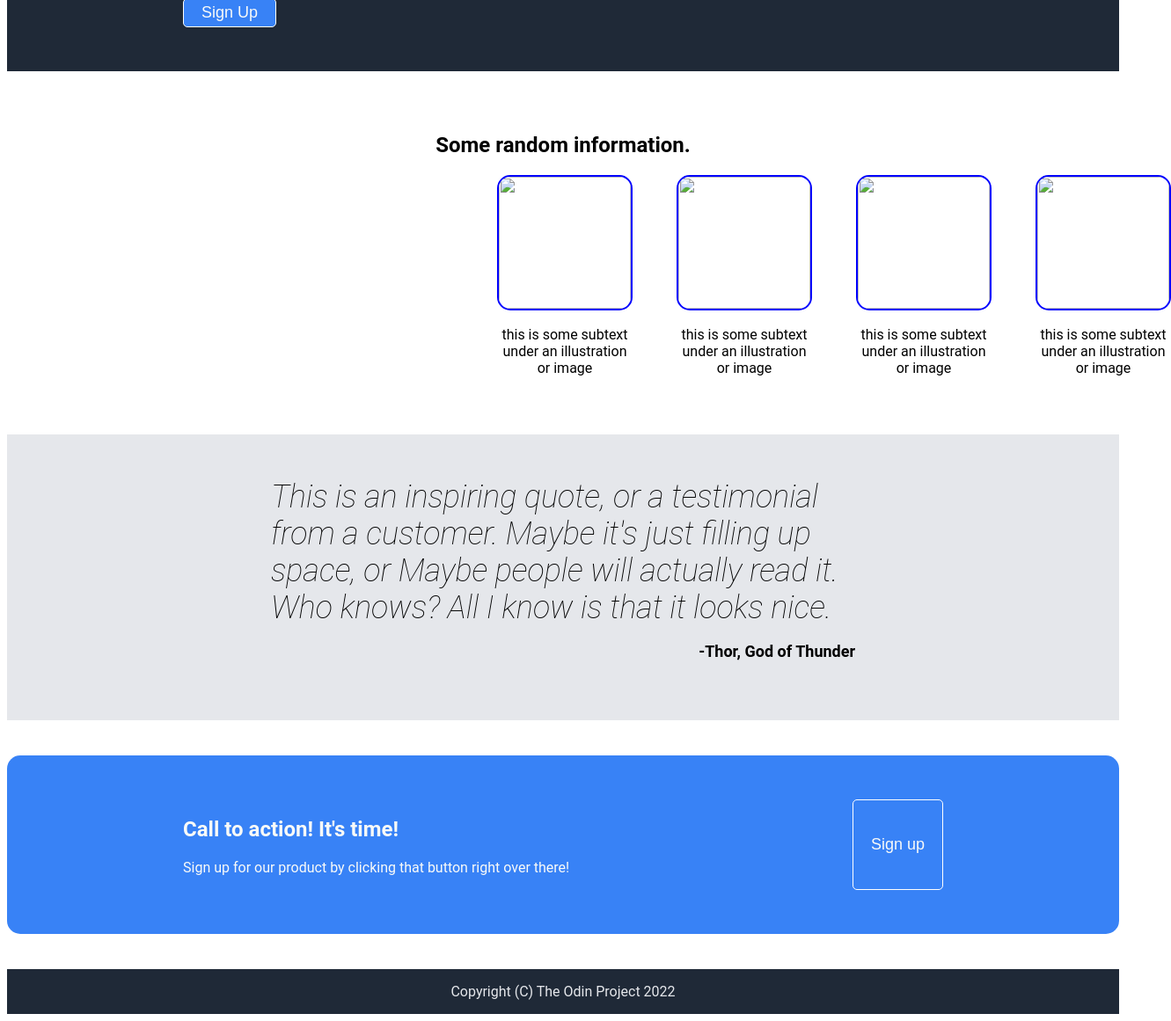
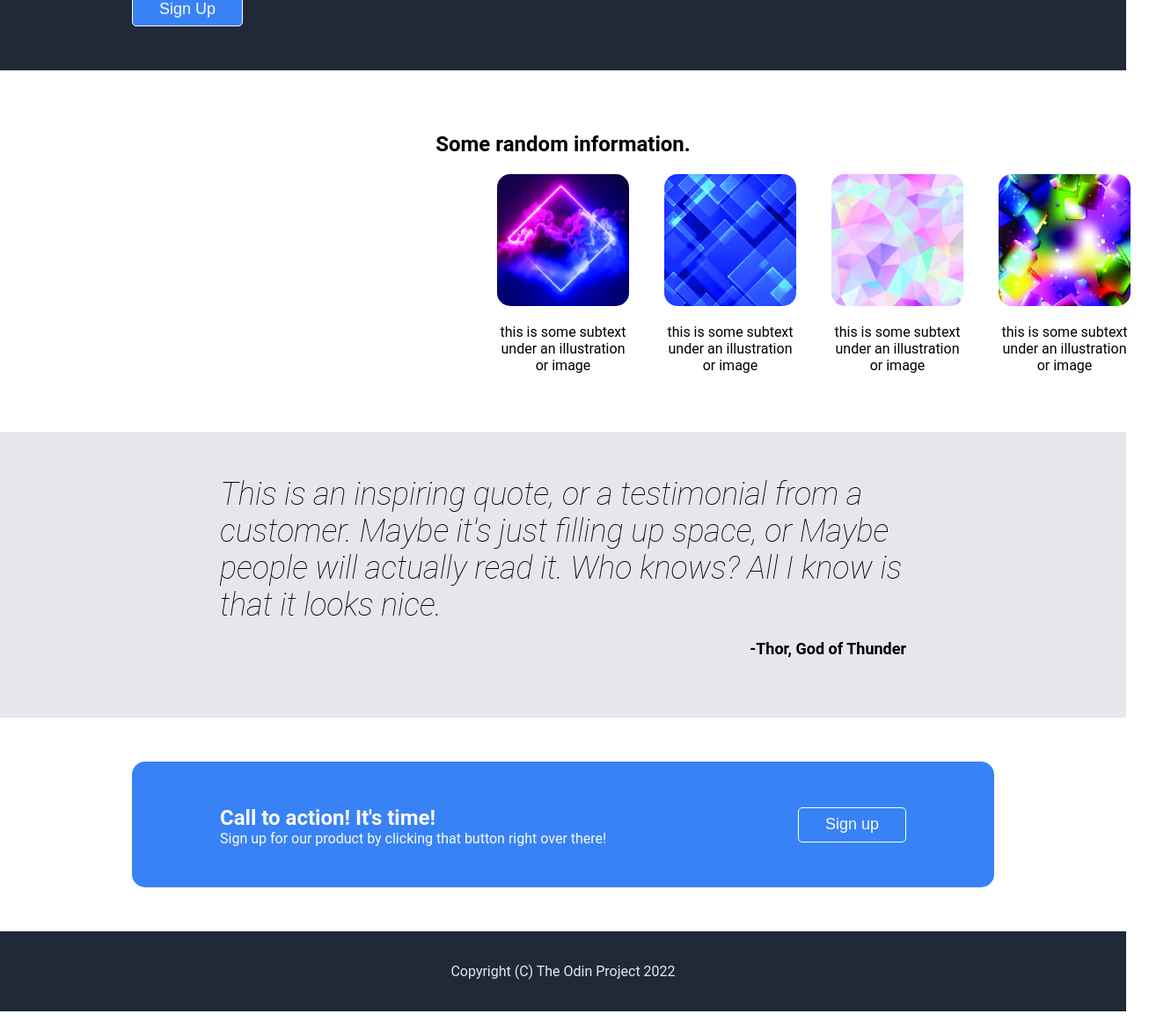
Before and after one commit to TLandWeb/Landing_Page, a plain HTML site: page index.html in a window 1280 px wide. Shown: the part 374-1535 px from the top of the page at 88% size, 1331 px wide, since content can reach past the window. Drawn offline with Linux system fonts and the light colour scheme.

Commit message:
Add images and fix styling

```diff
--- a/index.html
+++ b/index.html
@@ -9,7 +9,7 @@
     </head>
 
     <body>
-        <div class="container">
+        <div class="header_shell">
         <div class="header">
             <p class="header_logo">Header Logo</p>
             <ul>
@@ -18,53 +18,59 @@
                 <li>header link three</li>
             </ul>
         </div>
+        </div>
+        <div class="topper_shell">
         <div class="topper">
             <div>
                 <h1>This website is awesome</h1>
                 <p>This website has some subtext that goes here under the main title. It's a smaller font and the color is lower contrast.</p>
                 <button>Sign Up</button>
             </div>
-            <div class="topper_image">
-
-            </div>
+            <img src="images/Image-05.jpg">
         </div>
-        <div class="upper_mid">
+        </div>
+        <div class="four_pics_shell">
+        <div class="four_pics">
             <h2>Some random information.</h2>
             <div class="pictures">
                 <div class="picture">
-                    <img src="images/image1.jpg">
+                    <img src="images/image-01.jpg">
                     <p>this is some subtext under an illustration or image</p>
                 </div>
                 <div class="picture">
-                    <img src="images/image1.jpg">
+                    <img src="images/Image-02.jpg">
                     <p>this is some subtext under an illustration or image</p>
                 </div>
                 <div class="picture">
-                    <img src="images/image1.jpg">
+                    <img src="images/Image-03.jpg">
                     <p>this is some subtext under an illustration or image</p>
                 </div>
                 <div class="picture">
-                    <img src="images/image1.jpg">
+                    <img src="images/Image-04.jpg">
                     <p>this is some subtext under an illustration or image</p>
                 </div>
             </div>
         </div>
-        <div class="middle_mid">
-            <p class="quote">This is an inspiring quote, or a testimonial from a customer. Maybe it's just filling up space, or Maybe
+        </div>
+        <div class="quote_shell">
+        <div class="quote">
+            <p class="quote_text">This is an inspiring quote, or a testimonial from a customer. Maybe it's just filling up space, or Maybe
                 people will actually read it. Who knows? All I know is that it looks nice.
             </p>
-            <p class="quoted">-Thor, God of Thunder</p>
+            <p class="thor">-Thor, God of Thunder</p>
         </div>
-        <div class="lower_mid">
+        </div>
+        <div class="sign_up_shell">
+        <div class="sign_up">
             <div class="action">
                 <h2>Call to action! It's time!</h2>
                 <p>Sign up for our product by clicking that button right over there!</p>
             </div>
             <button>Sign up</button>
         </div>
+        </div>
         <div class="footer">
             <p>Copyright (C) The Odin Project 2022</p>
         </div>
-        </div>
     </body>
 </html>
--- a/style.css
+++ b/style.css
@@ -1,11 +1,6 @@
 body {
     font-family: Roboto, sans-serif;
-}
-
-.container {
-    display: flex;
-    flex-direction: column;
-
+    margin: 0;
 }
 
 .header,
@@ -14,11 +9,16 @@ body {
     color: #f9faf8;
 }
 
-.topper,
-.upper_mid,
-.middle_mid,
-.lower_mid {
-    padding: 50px 200px;
+.header_shell {
+    padding: 0px 150px;
+    background-color: #1f2937;
+}
+
+.topper_shell,
+.four_pics_shell,
+.quote_shell,
+.sign_up_shell {
+    padding: 50px 150px;
 }
 
 h1 {
@@ -42,6 +42,15 @@ li {
     border: 1px solid blue;
     background-color: aquamarine;
     flex: auto;
+    margin-left: 50px;
+}
+
+.topper img {
+    flex: 1 1 auto;
+    width: 400px;
+    max-width: 100%;
+    max-height: auto;
+    margin-left: 50px;
 }
 
 .topper {
@@ -49,6 +58,10 @@ li {
     align-items: center;
     justify-content: space-between;
     flex: auto;
+}
+
+.topper_shell {
+    background-color: #1f2937;
 }
 
 .header {
@@ -75,17 +88,18 @@ button {
     color: #f9faf8;
     border-radius: 5px;
     border: 1px solid white;
-    padding: 5px 20px;
+    padding: 5px 30px;
+    height: 40px;
 }
 
 .pictures img {
     height: 150px;
     width: 150px;
     border-radius: 15px;
-    border: 2px solid blue;
+
 }
 
-.upper_mid {
+.four_pics {
     display: flex;
     flex-direction: column;
     justify-content: center;
@@ -95,40 +109,49 @@ button {
 .pictures {
     display: flex;
     justify-content: space-evenly;
-    gap: 50px;
+    gap: 40px;
     text-align: center;
     width: 150px;
 }
 
-.middle_mid {
+.quote {
     background-color: #e5e7eb;
     display: flex;
     flex-direction: column;
     justify-content: center;
 }
 
-.quote {
+.quote_shell {
+    background-color: #e5e7eb;
+    padding: 50px 150px;
+}
+
+.quote_text {
     font-style: italic;
     font-weight: 100;
     font-size: 36px;
     margin: 0px 100px;
 }
 
-.quoted {
+.thor {
     font-weight: 600;
     font-size: 18px;
     align-self: flex-end;
     margin-right: 100px;
 }
 
-.lower_mid {
+.sign_up {
     background-color: #3882f6;
-
-    margin: 40px 0px;
+    padding: 30px 100px;
     border-radius: 15px;
     color:#f9faf8;
     display: flex;
     justify-content: space-between;
+    align-items: center;
+}
+
+.action p {
+    margin-top: -20px;
 }
 
 .footer {
@@ -137,4 +160,5 @@ button {
     align-items: center;
     background-color: #1f2937;
     color: #e5e7eb;
+    padding: 20px 0px;
 }
```
Also changed, not shown: images/Image-01.jpg (added), images/Image-02.jpg (added), images/Image-03.jpg (added), images/Image-04.jpg (added), images/Image-05.jpg (added).
